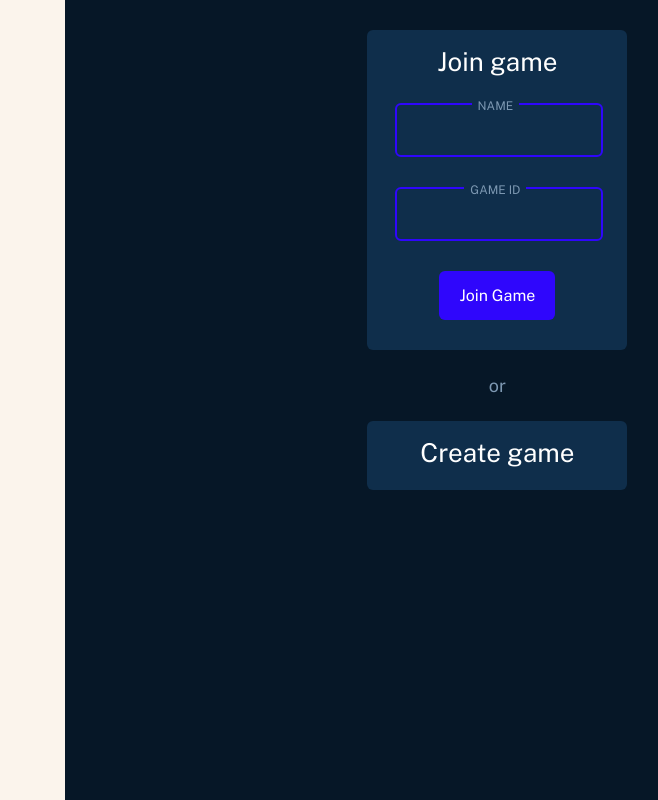
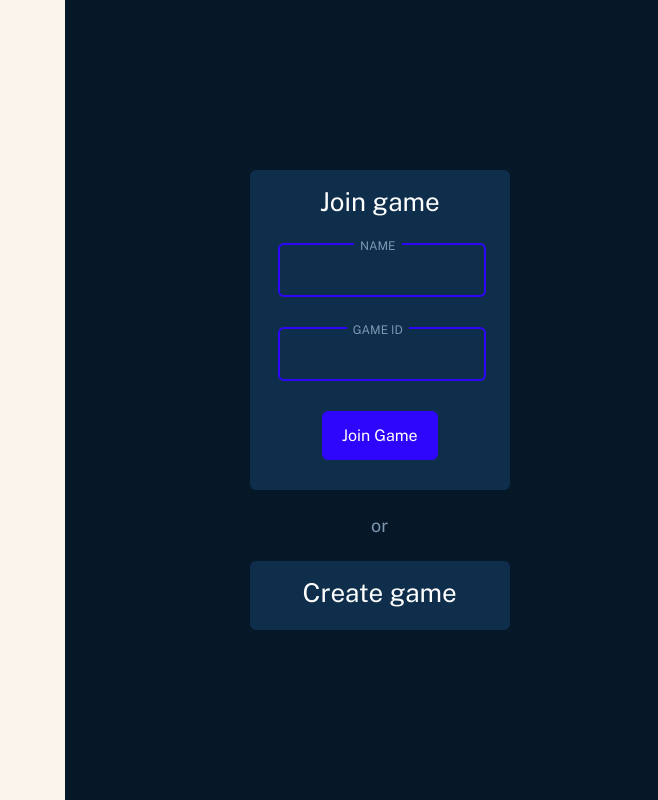
Before and after one commit to rex1234/poker-backend, a plain HTML site: page web/game.html in a window 1536 px wide. Shown: the full height of the page, 549-1207 px from the left. Drawn offline with nearby package versions, Linux system fonts and the light colour scheme.

Commit message:
Landing page fixes

```diff
--- a/web/styles/game-mobile.css
+++ b/web/styles/game-mobile.css
@@ -793,9 +793,10 @@
     }
 
     #settings {
-        position: absolute;
-        left: 0;
-        height: auto;
-        width: 864px;
+        left: 40%;
+    }
+
+    #settings-wrapper {
+       margin-left: 20%;
     }
 }
```
